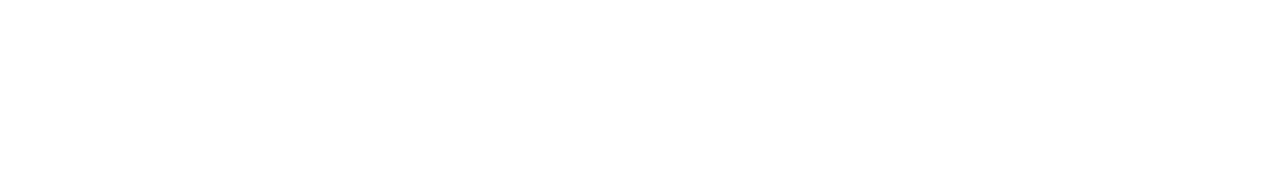
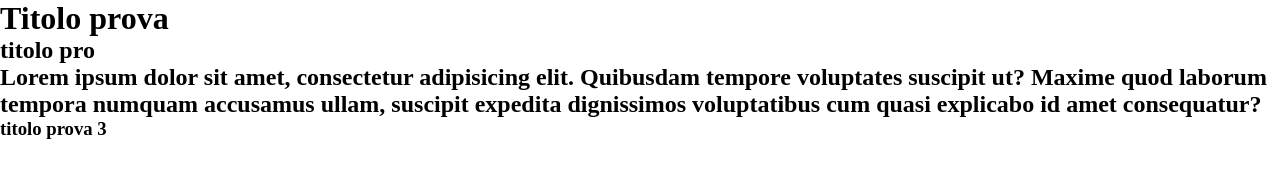
Before and after one commit to manfred-commits/branching-test, a plain HTML site: page index.html in a window 1280 px wide. Drawn offline with Linux system fonts and the light colour scheme.

Commit message:
test conflict 2

```diff
--- a/index.html
+++ b/index.html
@@ -8,6 +8,12 @@
     <title>Document</title>
 </head>
 <body>
-
+    <h1>Titolo prova</h1>
+    <h2>titolo pro
+        <p>
+            Lorem ipsum dolor sit amet, consectetur adipisicing elit. Quibusdam tempore voluptates suscipit ut? Maxime quod laborum tempora numquam accusamus ullam, suscipit expedita dignissimos voluptatibus cum quasi explicabo id amet consequatur?
+        </p>
+    </h2>
+    <h3>titolo prova 3</h3>
 </body>
 </html>
```
